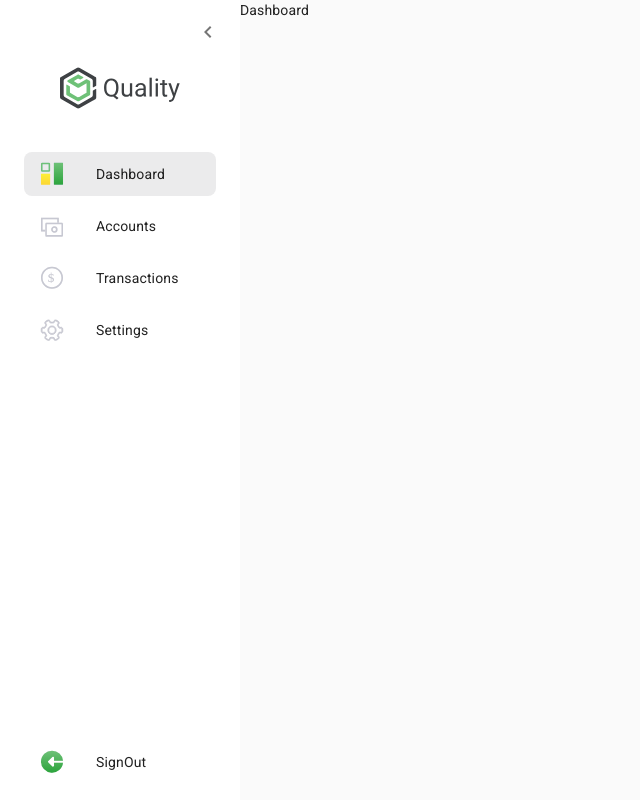
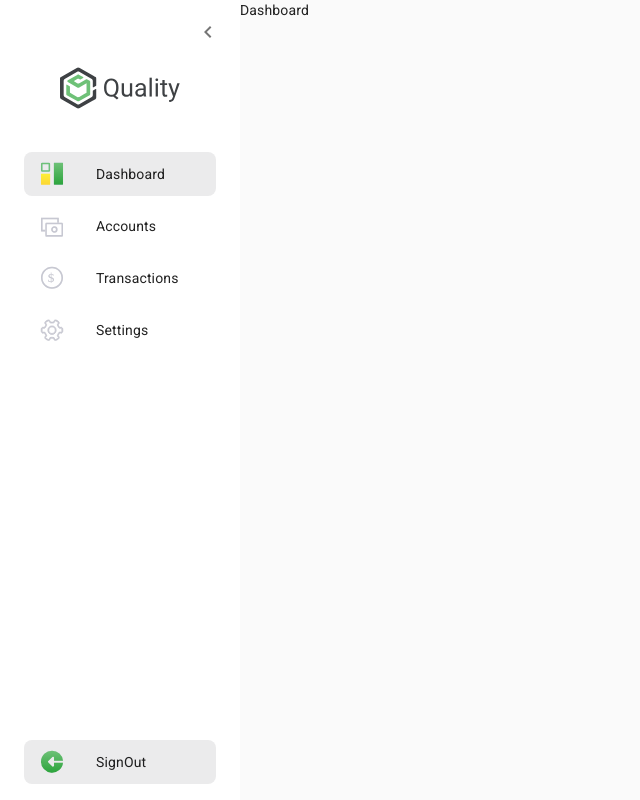
Before and after one commit to aakashjangidme/Dash-App, a React (Create React App) app: page / in a window 1280 px wide. Shown: the whole page, without its empty margins (0-640 px from the left). Built offline with nearby package versions, Linux system fonts and the light colour scheme.

Commit message:
fix signout active link issue

```diff
--- a/src/components/SideNav/SideMenuItem.tsx
+++ b/src/components/SideNav/SideMenuItem.tsx
@@ -38,7 +38,7 @@ const SideMenuItem = (props: ISideMenuItem) => {
   const location = useLocation();
 
   useEffect(() => {
-    if (to === 'sign-out') {
+    if (to === '/sign-out') {
       setActive(true);
       return;
     }
```
